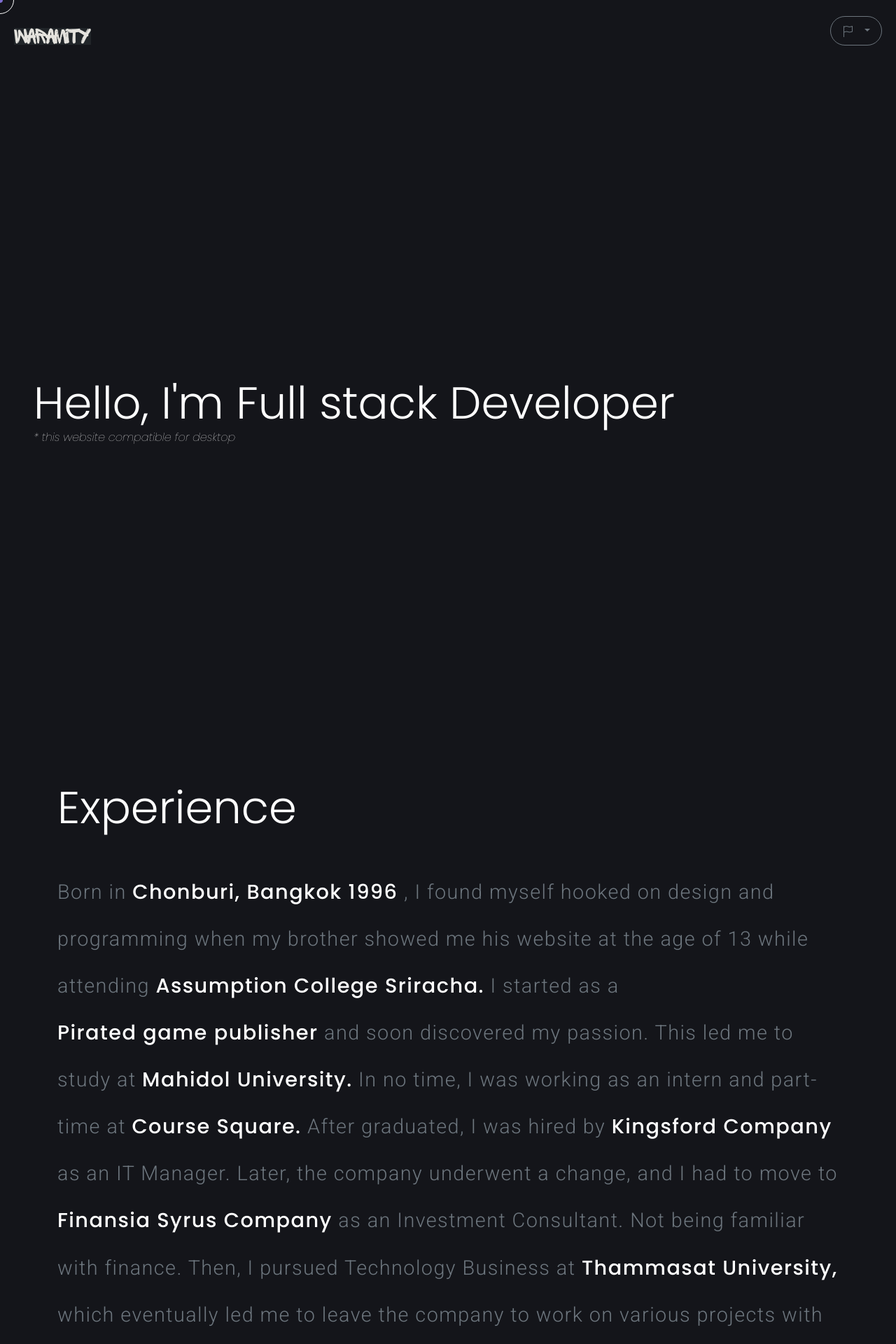
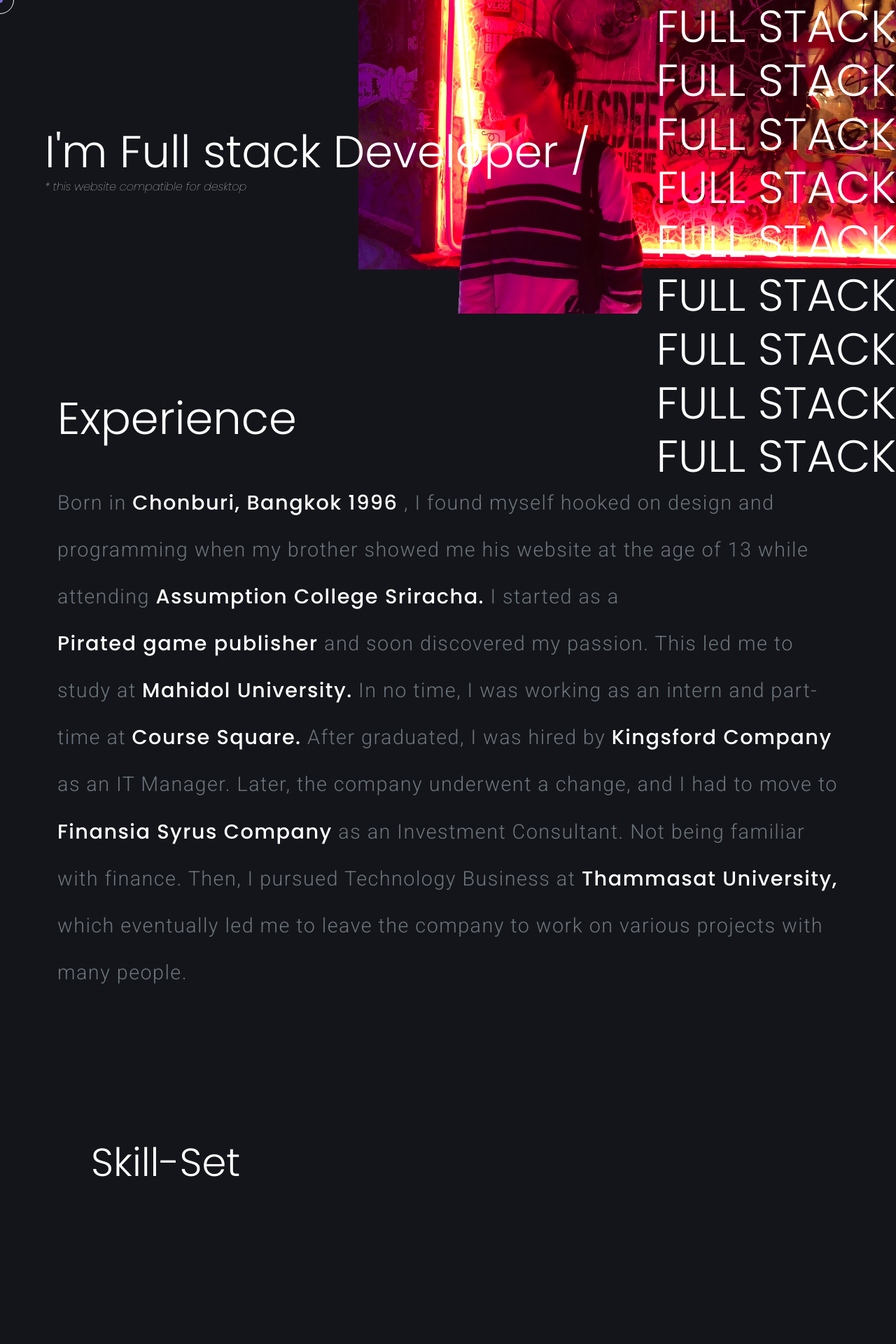
Before and after one commit to waramity/waramity-main, a Flask app: template app/templates/main/index.html in a window 1280 px wide. Shown: the top 1920 px of the page at 70% size. Run offline with Flask 2, Linux system fonts and the light colour scheme; the template is opened without the code that fills it, so the values that code supplies are empty; parts of the project's set-up code (start-up, migrations or seed data) failed here and were passed over; some libraries are stand-ins or nearby versions.

Commit message:
add header mockup

```diff
--- a/app/templates/common/_base.html
+++ b/app/templates/common/_base.html
@@ -35,7 +35,7 @@
   </head>
 
   <body>
-    {% include "common/nav.html" %} {% include "common/loading-screen.html" %}
+    {% include "common/loading-screen.html" %}
     <div id="main-content" class="mb-5" style="display: none;">
       {% block content %} {% endblock %}
     </div>
--- a/app/templates/main/aboutme.html
+++ b/app/templates/main/aboutme.html
@@ -1,36 +1,50 @@
-<style>
-  .intro-header::before {
-    transform: scaleX(0);
-    transform-origin: bottom right;
-  }
+<style></style>
 
-  .intro-header:hover::before {
-    transform: scaleX(1);
-    transform-origin: bottom left;
-  }
+<div class="position-relative mb-5" style="height: 40vw;">
+  <div class="position-absolute z-3" style="top: 35%; left: 5%;">
+    <h1 class="display-3">
+      {{_('I\'m Full stack Developer /')}}
+    </h1>
+    <h6 class="fw-lighter fst-italic">
+      {{_('* this website compatible for desktop')}}
+    </h6>
+  </div>
 
-  .intro-header::before {
-    content: " ";
-    display: block;
-    position: absolute;
-    top: 0;
-    right: 0;
-    bottom: 0;
-    left: 0;
-    inset: 0 0 0 0;
-    background: #7f6ed2;
-    z-index: -1;
-    transition: transform 0.3s ease;
-  }
+  <div class="position-absolute z-3 end-0">
+    <h1 class="display-3">
+      {{_('FULL STACK')}}
+    </h1>
+    <h1 class="display-3">
+      {{_('FULL STACK')}}
+    </h1>
+    <h1 class="display-3">
+      {{_('FULL STACK')}}
+    </h1>
+    <h1 class="display-3">
+      {{_('FULL STACK')}}
+    </h1>
+    <h1 class="display-3">
+      {{_('FULL STACK')}}
+    </h1>
+    <h1 class="display-3">
+      {{_('FULL STACK')}}
+    </h1>
+    <h1 class="display-3">
+      {{_('FULL STACK')}}
+    </h1>
+    <h1 class="display-3">
+      {{_('FULL STACK')}}
+    </h1>
+    <h1 class="display-3">
+      {{_('FULL STACK')}}
+    </h1>
+  </div>
 
-  .intro-header {
-    position: relative;
-  }
-</style>
-
-<h1 class="display-3 intro-header">
-  {{_('Hello, I\'m Full stack Developer')}}
-</h1>
-<h6 class="fw-lighter fst-italic">
-  {{_('* this website compatible for desktop')}}
-</h6>
+  <div class="position-absolute top-0 end-0" style="width: 60%;">
+    <img
+      src="/static/assets/images/bg-header.png"
+      alt=""
+      class="w-100 float-right"
+    />
+  </div>
+</div>
--- a/app/templates/main/index.html
+++ b/app/templates/main/index.html
@@ -1,10 +1,7 @@
 {% extends "common/_base.html" %} {% include "common/cursor.html" %} {% block
-content %}
-<div class="ms-5" style="margin-top: 30em; margin-bottom: 30rem;">
-  {% include "main/aboutme.html" %}
-</div>
+content %} {% include "main/aboutme.html" %}
 
-<div class="container">
+<div class="container mt-5">
   <div id="experience-section">
     {% include "main/experience.html" %}
   </div>
```
Also changed, not shown: app/static/assets/images/bg-header-full.png (added), app/static/assets/images/bg-header-old.png (added), app/static/assets/images/bg-header.png (added), 2 other files.
